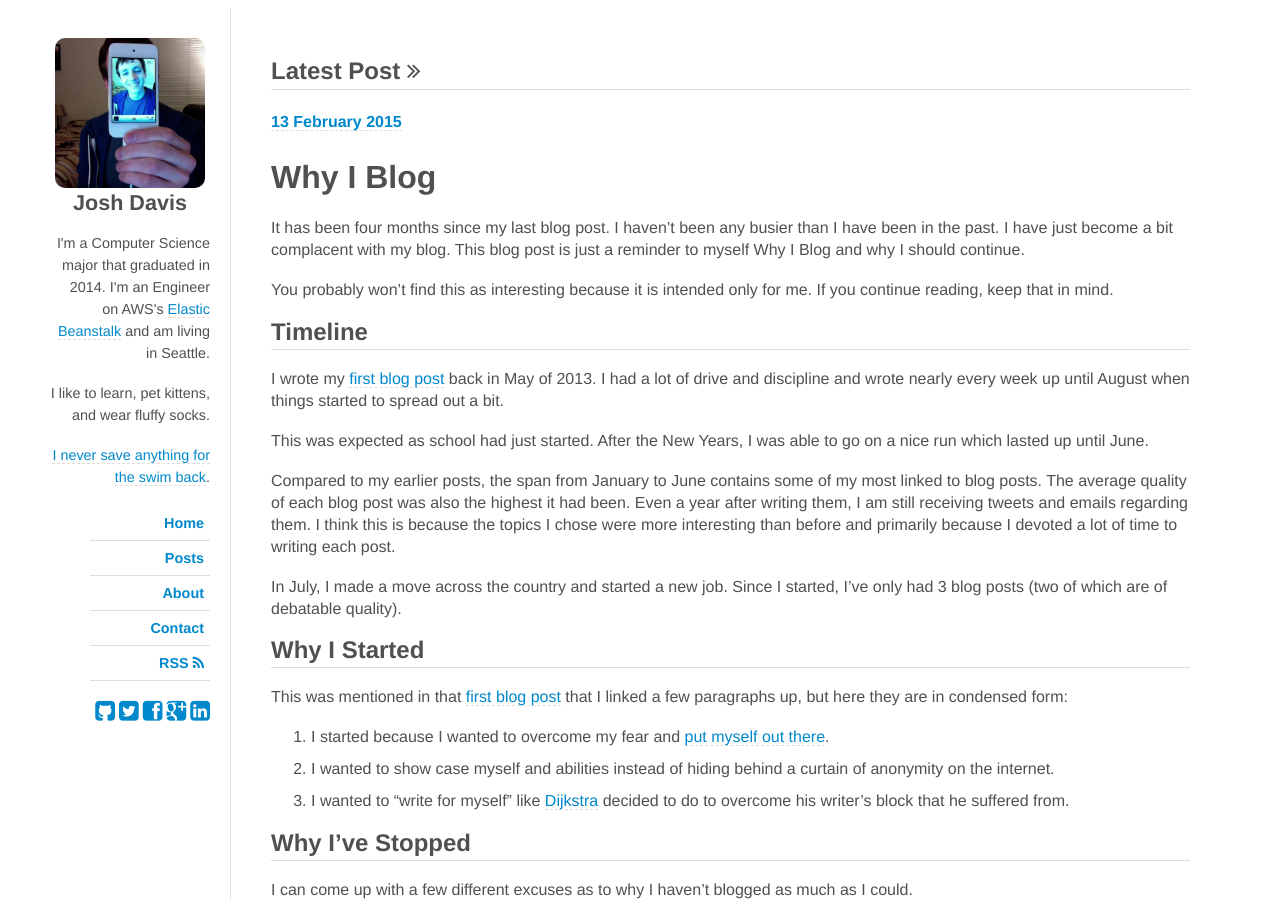
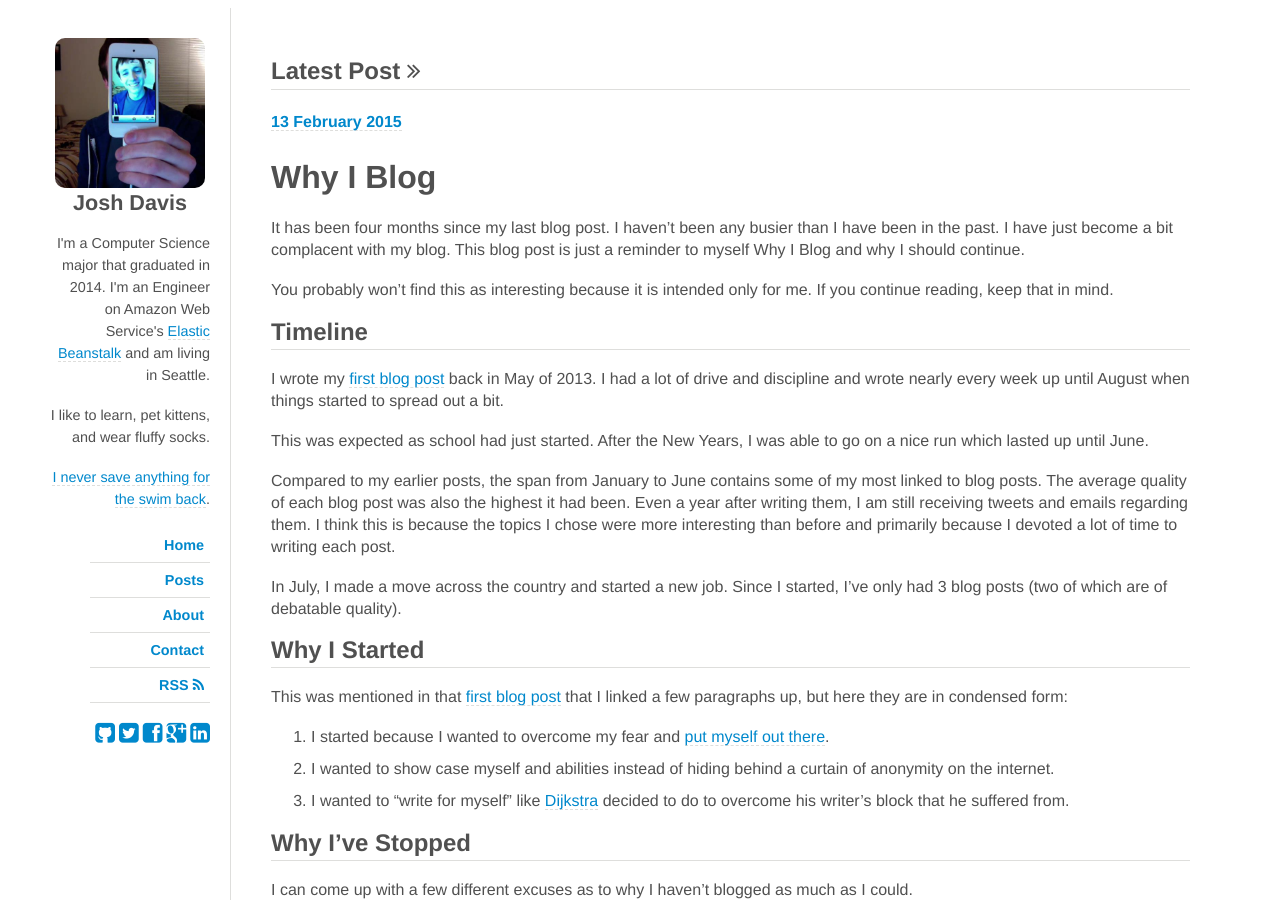
Before and after one commit to jdavis/jdavis.github.com, a Jekyll site: the page built from index.md, in a window 1280 px wide and 900 px high. Built offline with Jekyll 4.4.1, drawn with Linux system fonts in a browser that asks for light colours; nearby versions of some CDN libraries; some web fonts are replaced.

Commit message:
index.html -> index.md, AWS -> Amazon Web Services

```diff
--- a/_layouts/default.html
+++ b/_layouts/default.html
@@ -47,7 +47,7 @@
                 <div class="paragraphs">
                     <p>
                         I'm a Computer Science major that graduated in 2014.
-                        I'm an Engineer on AWS's
+                        I'm an Engineer on Amazon Web Service's
                         <a href="https://aws.amazon.com/elasticbeanstalk/">Elastic Beanstalk</a>
                         and am living in Seattle.
                     </p>
```
Also changed, not shown: index.md (renamed from index.html).
